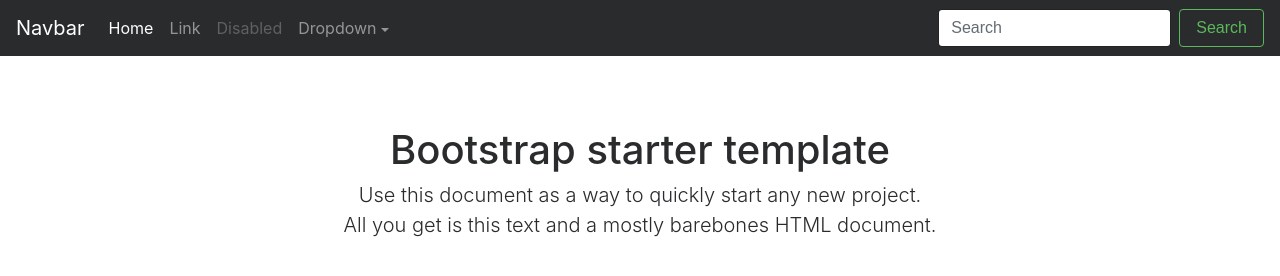
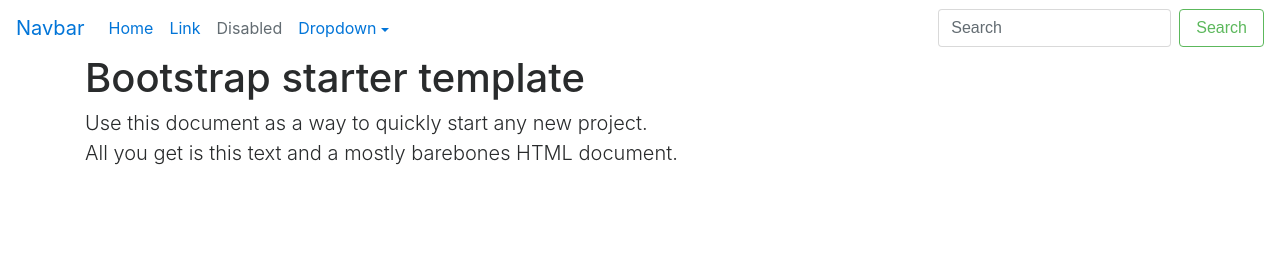
Before and after one commit to headelzon/translations_page, a plain HTML site: page index.html in a window 1280 px wide. Drawn offline with nearby package versions, Linux system fonts and the light colour scheme; a script that the page names is missing.

Commit message:
Initial commit - Bootstrap 4 template

```diff
--- a/css/starter-template.css
+++ /dev/null
@@ -1,7 +0,0 @@
-body {
-  padding-top: 5rem;
-}
-.starter-template {
-  padding: 3rem 1.5rem;
-  text-align: center;
-}
--- a/index.html
+++ b/index.html
@@ -9,7 +9,6 @@
 
 <!-- Bootstrap -->
 <link rel="stylesheet" href="https://maxcdn.bootstrapcdn.com/bootstrap/4.0.0-alpha.6/css/bootstrap.min.css" integrity="sha384-rwoIResjU2yc3z8GV/NPeZWAv56rSmLldC3R/AZzGRnGxQQKnKkoFVhFQhNUwEyJ" crossorigin="anonymous">
-<link href="css/starter-template.css" rel="stylesheet" type="text/css">
 
 
 <!--[if lt IE 9]>
@@ -19,7 +18,7 @@
 </head>
 
 <body>
-<nav class="navbar navbar-toggleable-md navbar-inverse bg-inverse fixed-top">
+<nav class="navbar navbar-toggleable-md">
       <button class="navbar-toggler navbar-toggler-right" type="button" data-toggle="collapse" data-target="#navbarsExampleDefault" aria-controls="navbarsExampleDefault" aria-expanded="false" aria-label="Toggle navigation">
         <span class="navbar-toggler-icon"></span>
       </button>
```
